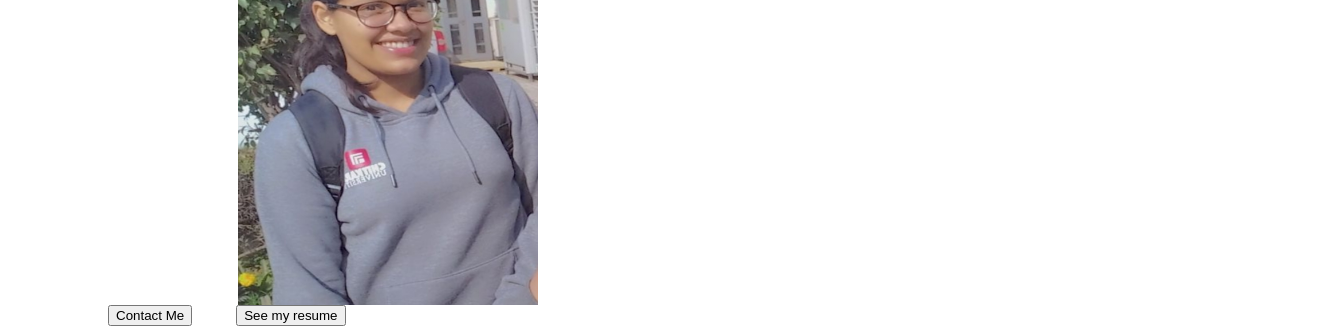
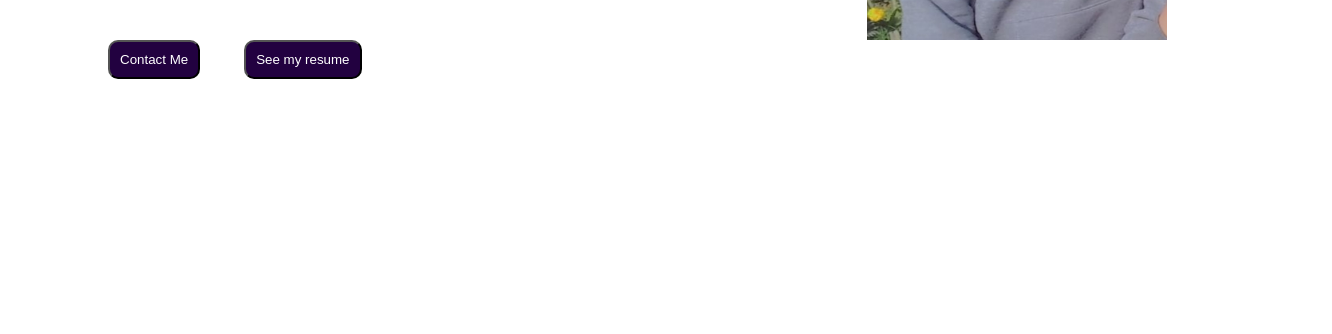
Before and after one commit to Dollsy15/SCM-Projects, a plain HTML site: page resume.html in a window 1280 px wide. Shown: the part 576-910 px from the top of the page, 1332 px wide, since content can reach past the window. After the commit the page ends 800 px from the top, so only its background shows below. Drawn offline with Linux system fonts and the light colour scheme.

Commit message:
Linking css file

```diff
--- a/resume.html
+++ b/resume.html
@@ -3,6 +3,7 @@
         Portfolio
     </title>
     <body>
+        <link rel="stylesheet" type="text/css" href="resume.css">
         <div style="display: flexbox;">
         <nav class="head">
             <p style="font-family: Edwardian Script ITC;font-size: 20px;margin-left: 20px; " class="a">Dollsy Rani</p>
```
